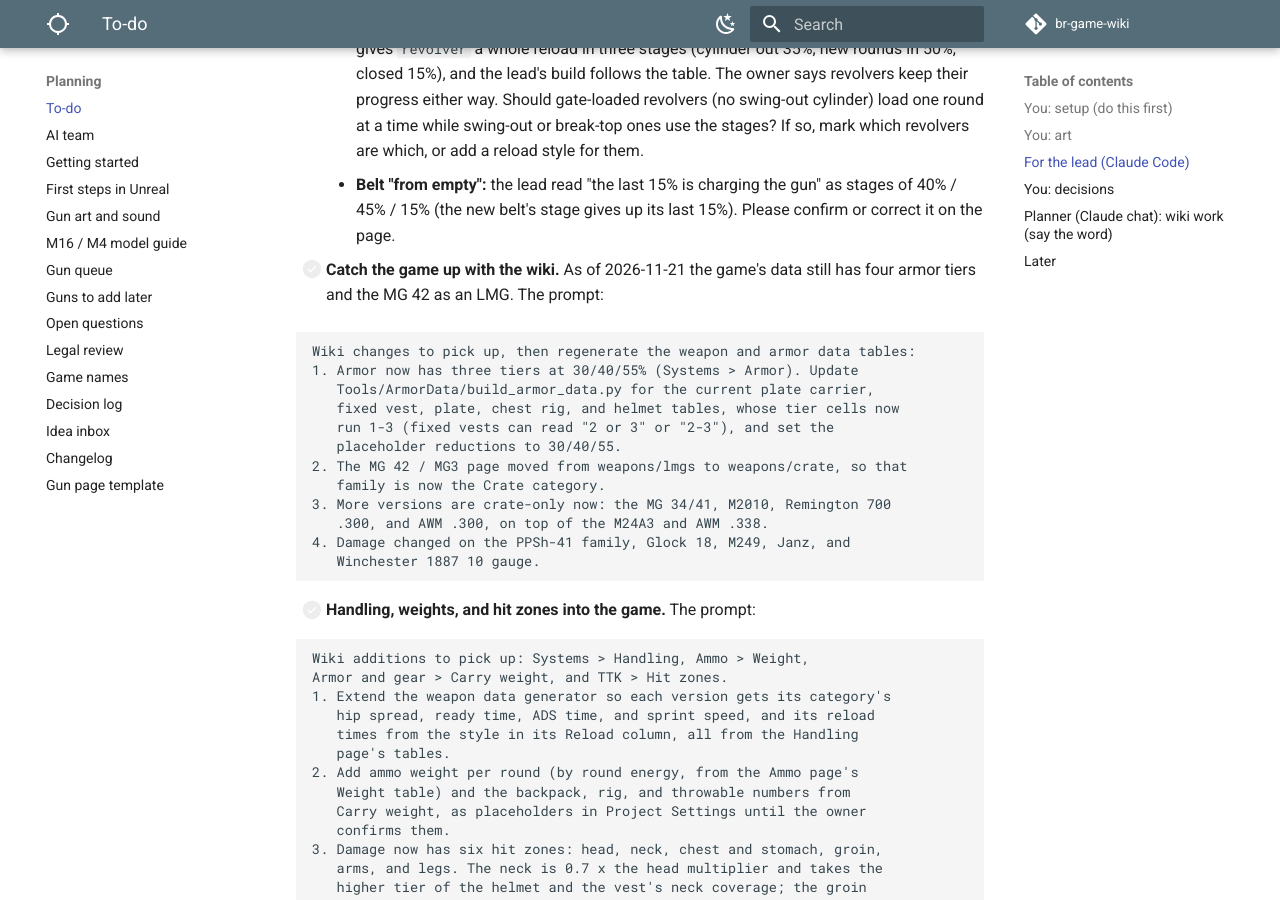
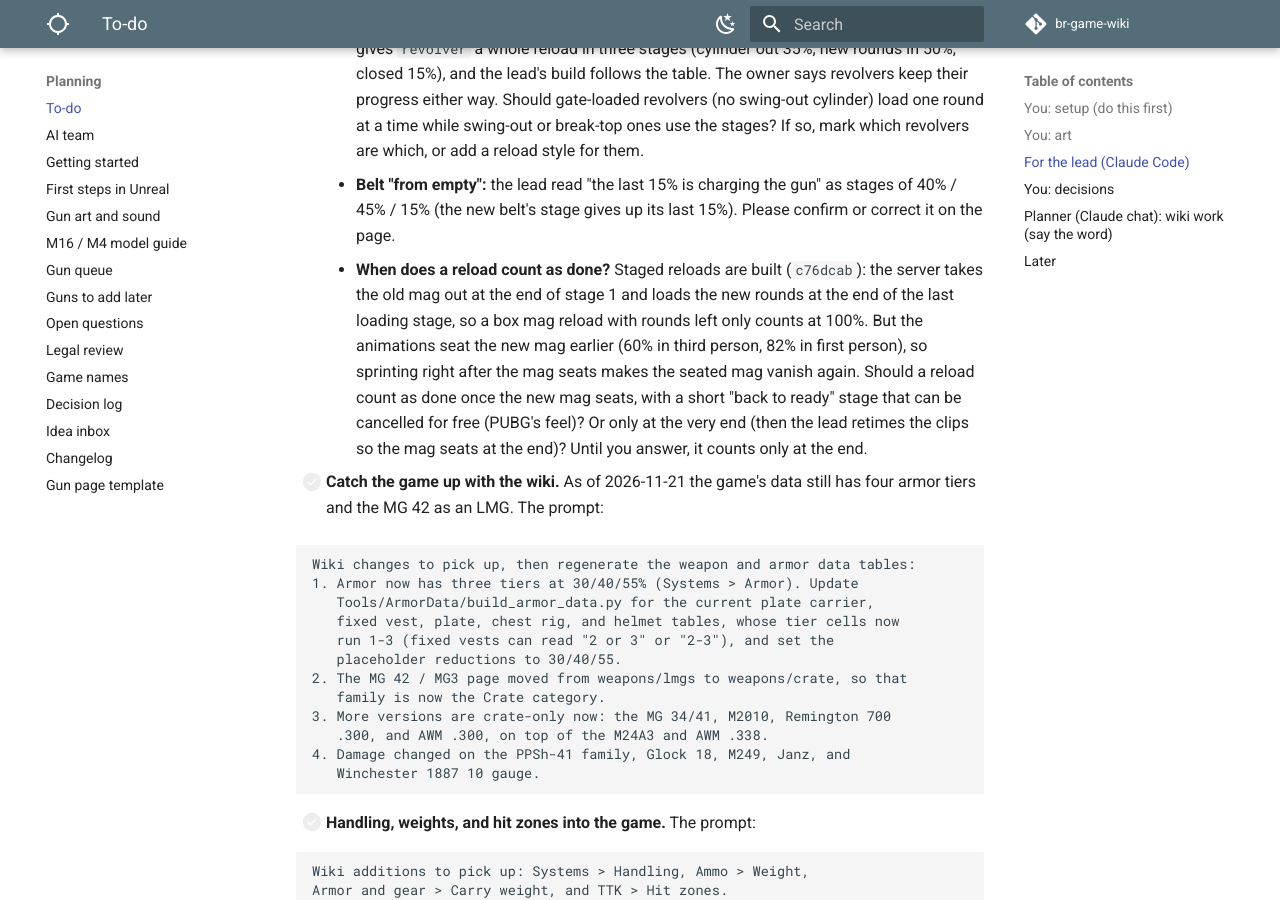
Before and after one commit to DerrickSpartan1/br-game-wiki, an MkDocs documentation site: the page built from docs/planning/to-do.md, in a window 1280 px wide and 900 px high, scrolled down 3816 px. Built offline with MkDocs 1.6.1 and Material for MkDocs 9.7.7, drawn with Linux system fonts in a browser that asks for light colours; comment, search, counter and statistics services are not loaded.

Commit message:
Planner question: when a reload counts as done
Co-Authored-By: Claude Opus 5.5 <noreply@anthropic.com>

```diff
--- a/docs/planning/to-do.md
+++ b/docs/planning/to-do.md
@@ -65,6 +65,7 @@ When you tell the lead "check the planner's list," it works through this section
 - **Two staged-reload questions for the planner (lead, 2026-11-22):**
     - **Revolvers:** the game used to load them one round at a time; the Staged reloads table gives `revolver` a whole reload in three stages (cylinder out 35%, new rounds in 50%, closed 15%), and the lead's build follows the table. The owner says revolvers keep their progress either way. Should gate-loaded revolvers (no swing-out cylinder) load one round at a time while swing-out or break-top ones use the stages? If so, mark which revolvers are which, or add a reload style for them.
     - **Belt "from empty":** the lead read "the last 15% is charging the gun" as stages of 40% / 45% / 15% (the new belt's stage gives up its last 15%). Please confirm or correct it on the page.
+    - **When does a reload count as done?** Staged reloads are built (`c76dcab`): the server takes the old mag out at the end of stage 1 and loads the new rounds at the end of the last loading stage, so a box mag reload with rounds left only counts at 100%. But the animations seat the new mag earlier (60% in third person, 82% in first person), so sprinting right after the mag seats makes the seated mag vanish again. Should a reload count as done once the new mag seats, with a short "back to ready" stage that can be cancelled for free (PUBG's feel)? Or only at the very end (then the lead retimes the clips so the mag seats at the end)? Until you answer, it counts only at the end.
 
 - [ ] **Catch the game up with the wiki.** As of 2026-11-21 the game's data still has four armor tiers and the MG 42 as an LMG. The prompt:
 
```
